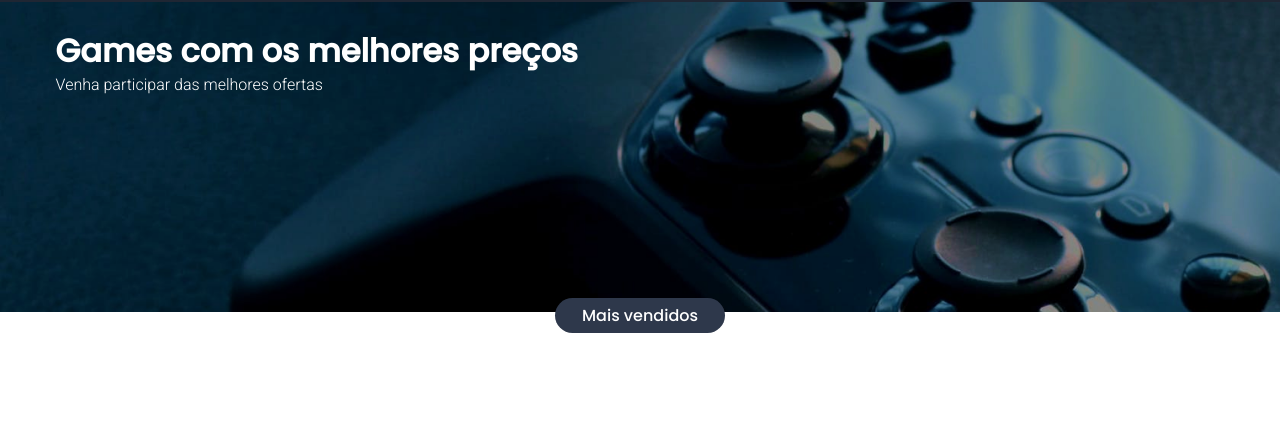
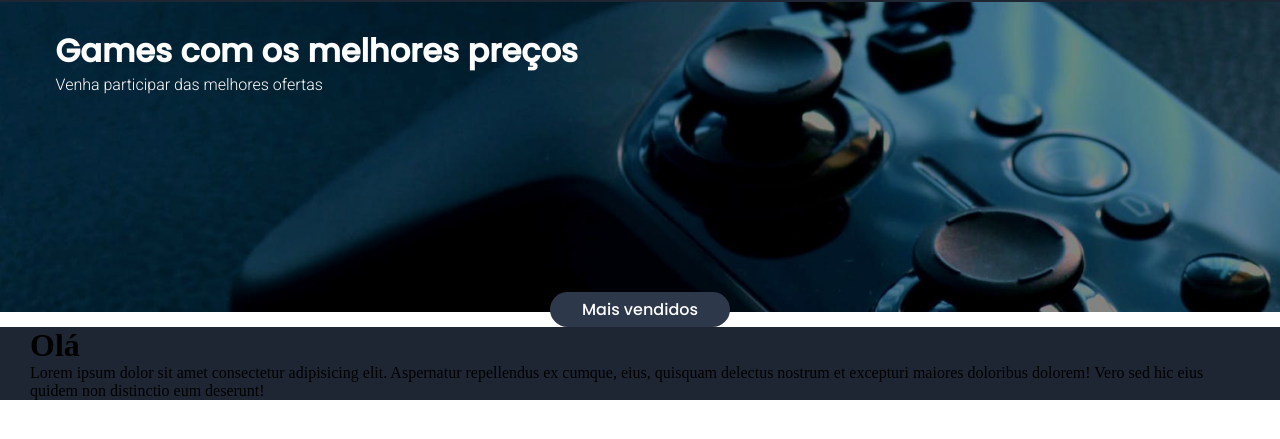
Before and after one commit to guilherzanetti/Loja-gamer, a plain HTML site: page index.html in a window 1280 px wide. Shown: the part 83-522 px from the top of the page. Drawn offline with Linux system fonts and the light colour scheme.

Commit message:
versao-3

```diff
--- a/Css/style.css
+++ b/Css/style.css
@@ -80,6 +80,11 @@ text-decoration: none;
   border-radius: 15px;
 }
 
+.all-container {
+  background-color: #1F2633;
+
+}
+
 .container-1 {
   width: 1220px;
   margin: auto;
@@ -94,7 +99,7 @@ margin-left: 43%;
 margin-right: 43%;
 background-color: #2e384b;
 border-radius: 30px;
-margin-top: -14px;
+margin-top: -20px;
 }
 
 .mais-vendidos p{
@@ -104,4 +109,8 @@ margin-top: -14px;
 
 .mais-vendidos a{
   text-decoration: none;
+
 }
+
+.content-1 {
+}
--- a/index.html
+++ b/index.html
@@ -34,17 +34,19 @@
   </div>
 
    <!-- CONTEÚDO -->
+   <div class="mais-vendidos">
+     <a href=""><center><p>Mais vendidos</p></center></a>
+   </div>
+   <div class="all-container">
 
   <div class="container-1">
-    <div class="mais-vendidos">
-      <a href=""><center><p>Mais vendidos</p></center></a>
-    </div>
 
     <div class="content-1">
-
+       <h1>Olá</h1>
+       <p>Lorem ipsum dolor sit amet consectetur adipisicing elit. Aspernatur repellendus ex cumque, eius, quisquam delectus nostrum et excepturi maiores doloribus dolorem! Vero sed hic eius quidem non distinctio eum deserunt!</p>
     </div>
 
   </div>
-
+</div>
 </body>
 </html>
```
